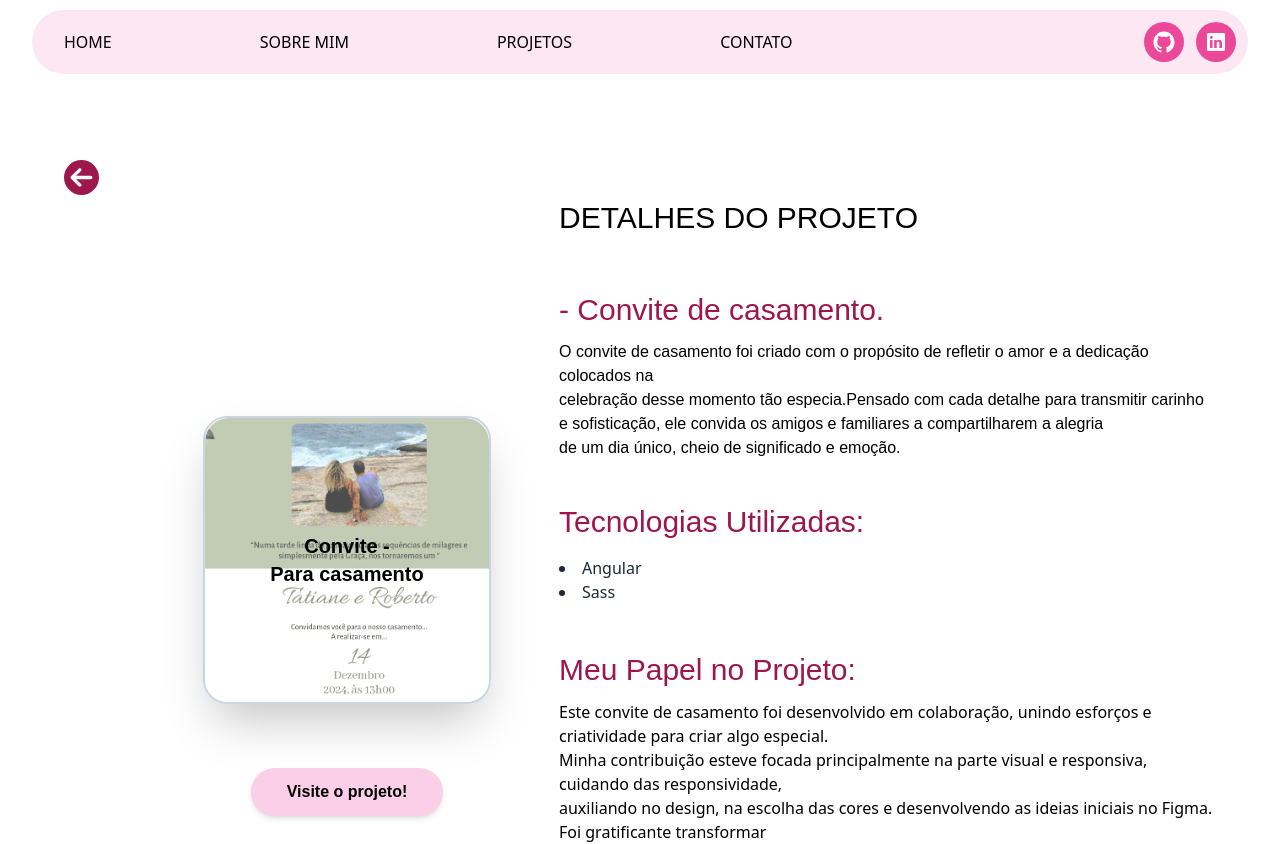
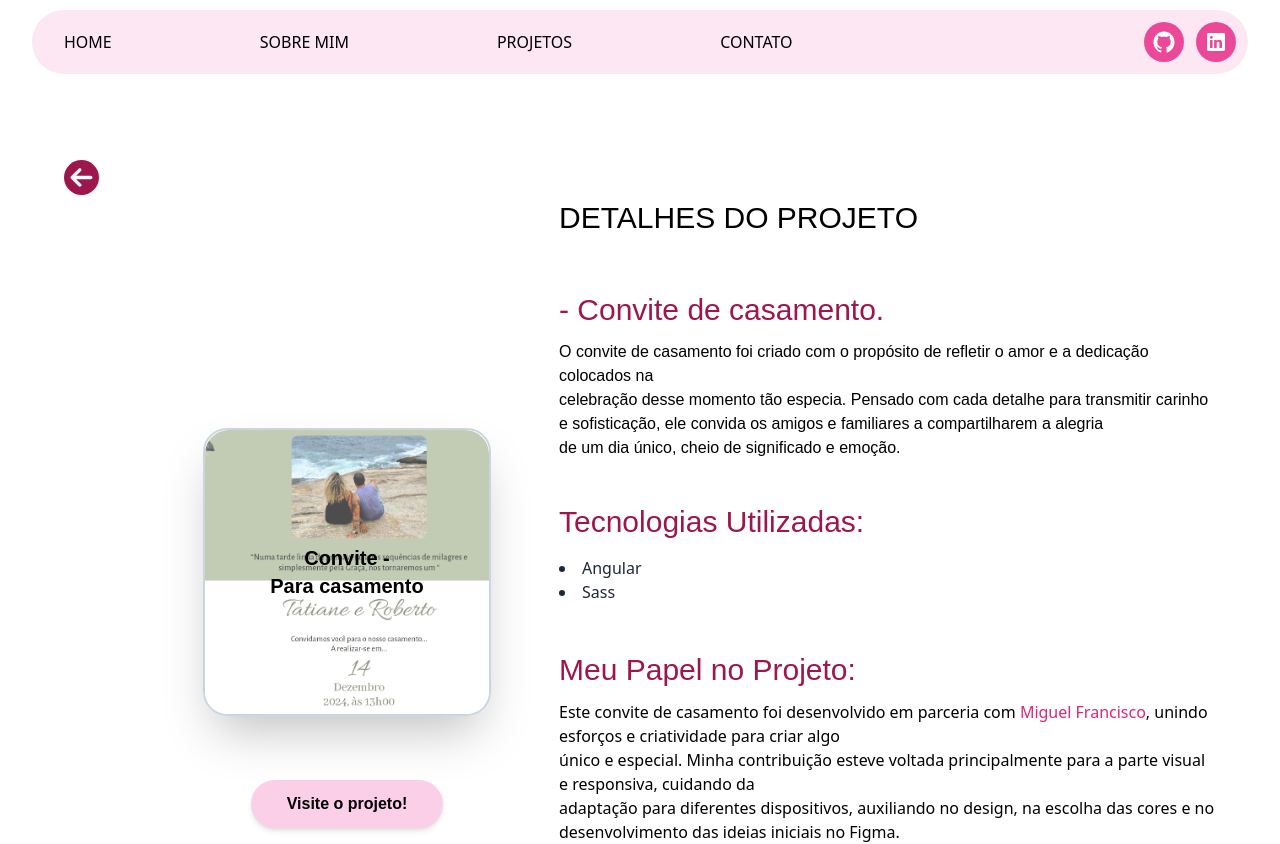
Before and after one commit to MaryChriss/Portfolio, a Next.js app: page /conviteCasamento in a window 1280 px wide. Shown: the top 844 px of the page. Built offline with nearby package versions, Linux system fonts and the light colour scheme.

Commit message:
Alterando link de acesso na page de convite

```diff
--- a/src/app/conviteCasamento/page.tsx
+++ b/src/app/conviteCasamento/page.tsx
@@ -3,11 +3,8 @@
 import { CardProjeto } from "@/components/CardProjeto/CardProjeto";
 import { Layout } from "@/components/Layout/Layout";
 import { useRouter } from "next/navigation";
-import { BiLogoTypescript } from "react-icons/bi";
 import { FaAngular, FaDatabase, FaSass } from "react-icons/fa";
 import { FaCircleArrowLeft } from "react-icons/fa6";
-import { RiJavaLine, RiReactjsLine } from "react-icons/ri";
-import { SiNextdotjs } from "react-icons/si";
 
 export default function Convite() {
 
@@ -68,7 +65,7 @@ export default function Convite() {
 
                     <div className="flex justify-center">
                         <a
-                            href="https://portfolio-alpha-lovat-97.vercel.app/"
+                            href="https://convite-tatiane-roberto.netlify.app/"
                             target="_blank"
                             rel="noopener noreferrer"
                             className="flex items-center justify-center w-48 h-12 bg-pink-200 text-black font-abel font-semibold rounded-full hover:bg-pink-300 transition-colors duration-600 shadow-md"
@@ -124,7 +121,7 @@ export default function Convite() {
                                 2xl:text-base
                             ">
                             O convite de casamento foi criado com o propósito de refletir o amor e a dedicação colocados na <br/>
-                            celebração desse momento tão especia.Pensado com cada detalhe para transmitir carinho <br/>
+                            celebração desse momento tão especia. Pensado com cada detalhe para transmitir carinho <br/>
                             e sofisticação, ele convida os amigos e familiares a compartilharem a alegria <br/>
                             de um dia único, cheio de significado e emoção.<br/>
                             </p>
@@ -178,11 +175,10 @@ export default function Convite() {
                             lg:text-base
                             xl:text-base
                             2xl:text-base">
-                            Este convite de casamento foi desenvolvido em colaboração, unindo esforços e criatividade para criar algo especial.<br/>
-                            Minha contribuição esteve focada principalmente na parte visual e responsiva, cuidando das responsividade,  <br/> auxiliando no design,
-                            na escolha das cores e desenvolvendo as ideias iniciais no Figma. Foi gratificante transformar <br/>
-                            conceitos em um convite elegante e funcional, que reflete a essência da <br/>
-                            celebração e encanta a todos que o recebem.
+                            Este convite de casamento foi desenvolvido em parceria com <a className="text-pink-600" href="https://www.linkedin.com/in/miguel-fernandes-799443268/">Miguel Francisco</a>, unindo esforços e criatividade para criar algo<br/> único e especial.
+                            Minha contribuição esteve voltada principalmente para a parte visual e responsiva, cuidando da<br/>
+                            adaptação para diferentes dispositivos, auxiliando no design, na escolha das cores e no desenvolvimento das ideias iniciais no Figma. <br/>
+                            Foi uma experiência gratificante transformar conceitos em um convite elegante e funcional, que reflete a essência da celebração<br/> e encanta a todos que o recebem.<br/>
                             </p>
                         </div>
 
```
